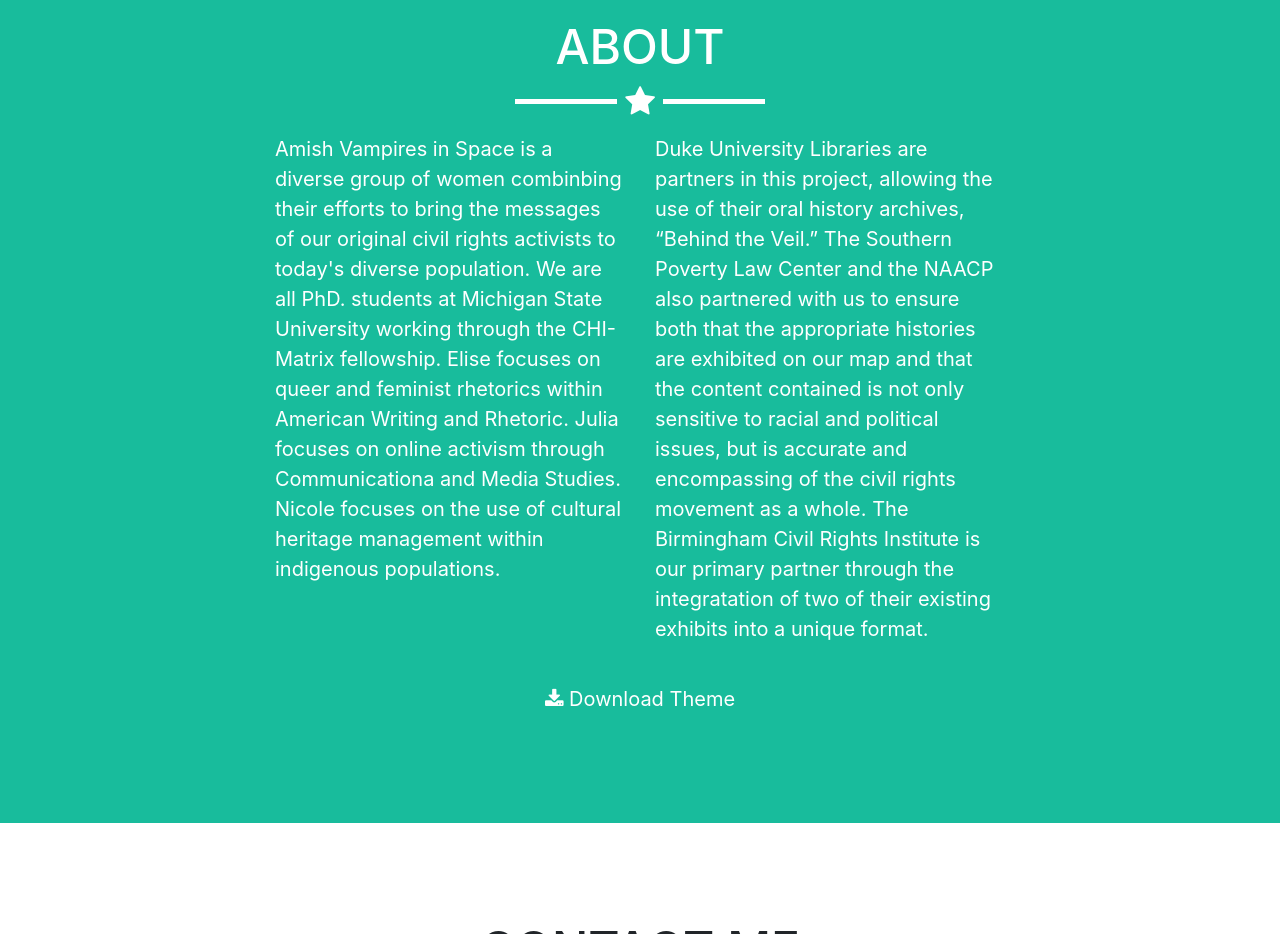
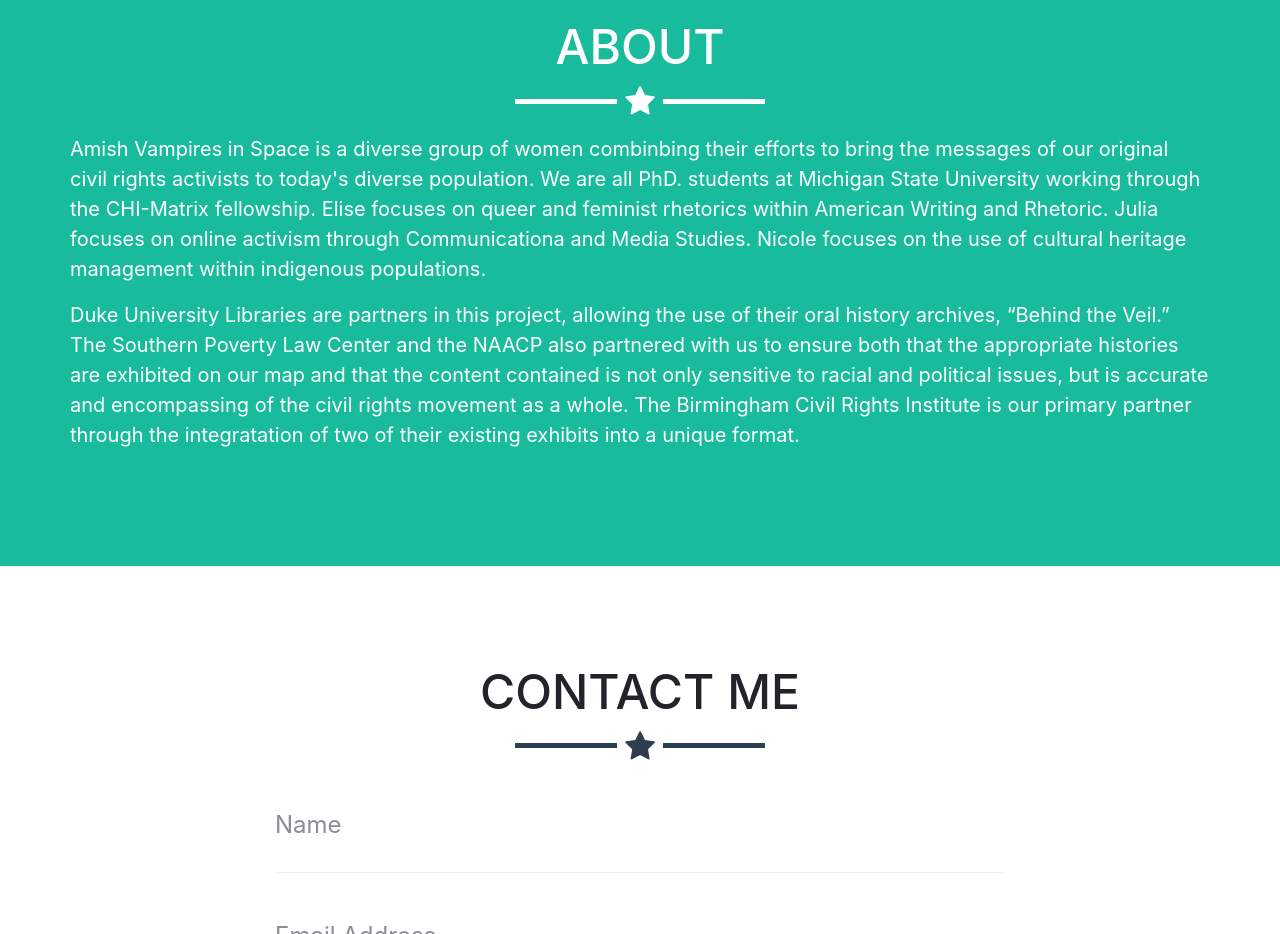
Before and after one commit to julesopolis/bcri_pitch_v02, a website with bundled scripts: page index.html in a window 1280 px wide. Shown: the part 2020-2954 px from the top of the page. Built offline with nearby package versions, Linux system fonts and the light colour scheme.

Commit message:
Update index.html

```diff
--- a/index.html
+++ b/index.html
@@ -80,19 +80,13 @@
       <div class="container">
         <h2 class="text-center">About</h2>
         <hr class="star-light">
-        <div class="row">
-          <div class="col-lg-4 ml-auto">
+        <div class="row" style:"text-align:center">
+          <div class="ml-auto">
             <p>Amish Vampires in Space is a diverse group of women combinbing their efforts to bring the messages of our original civil rights activists to today's diverse population. We are all PhD. students at Michigan State University working through the CHI-Matrix fellowship. Elise focuses on queer and feminist rhetorics within American Writing and Rhetoric. Julia focuses on online activism through Communicationa and Media Studies. Nicole focuses on the use of cultural heritage management within indigenous populations.</p>
           </div>
-          <div class="col-lg-4 mr-auto">
+          <div class="mr-auto">
             <p>Duke University Libraries are partners in this project, allowing the use of their oral history archives, “Behind the Veil.” The Southern Poverty Law Center and the NAACP also partnered with us to ensure both that the appropriate histories are exhibited on our map and that the content contained is not only sensitive to racial and political issues, but is accurate and encompassing of the civil rights movement as a whole. The Birmingham Civil Rights Institute is our primary partner through the integratation of two of their existing exhibits into a unique format.
 </p>
-          </div>
-          <div class="col-lg-8 mx-auto text-center">
-            <a href="#" class="btn btn-lg btn-outline">
-              <i class="fa fa-download"></i>
-              Download Theme
-            </a>
           </div>
         </div>
       </div>
```
